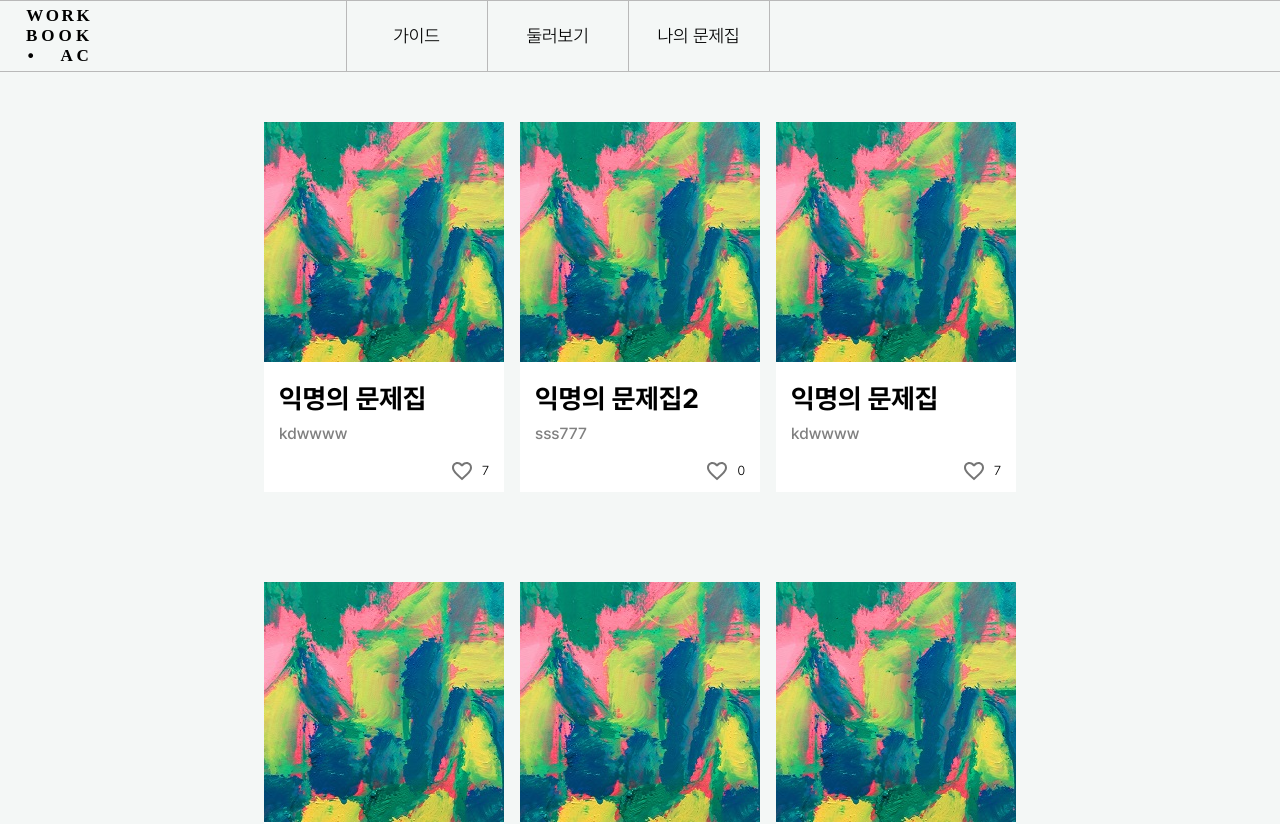
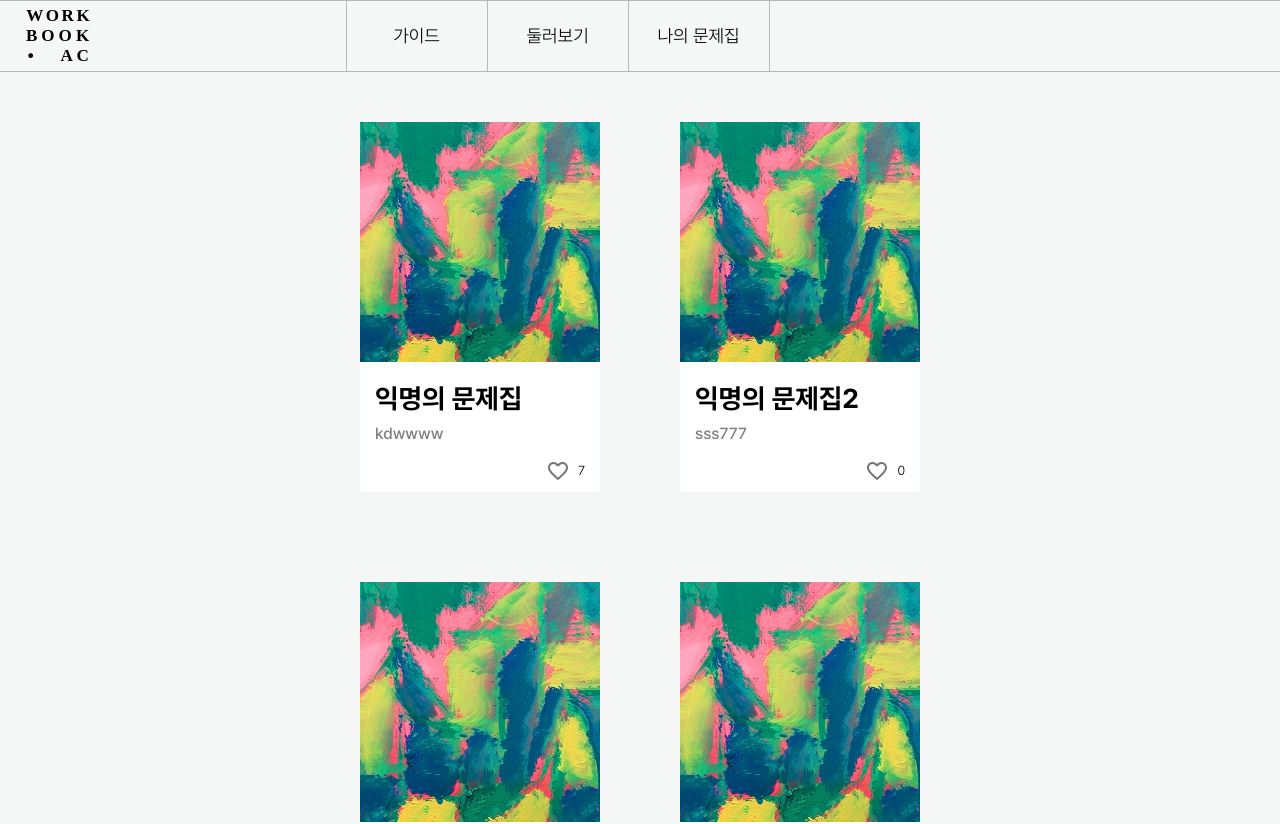
Before and after one commit to Dongw1126/workbook.ac, a React (Create React App) app: page /workbook/search in a window 1280 px wide. Shown: the top 824 px of the page. Built offline with nearby package versions, Linux system fonts and the light colour scheme.

Commit message:
fix: ui improvement

```diff
--- a/src/components/workbook/WorkbookCard.module.css
+++ b/src/components/workbook/WorkbookCard.module.css
@@ -1,8 +1,8 @@
 .card {
   width: 240px;
   height: 360px;
-  display: block;
-  margin: 50px auto;
+  justify-content: center;
+  margin: 50px 40px;
   transition: all 0.3s;
 }
 
--- a/src/components/workbook/WorkbookCard.tsx
+++ b/src/components/workbook/WorkbookCard.tsx
@@ -24,7 +24,7 @@ const handleImgError = (e: any) => {
  */
 function WorkbookCard(props: Props) {
     return (
-        <span className={styles.card}>
+        <div className={styles.card}>
             <div className={styles.cardHeader}>
                 <Link to="/workbook/edit">
                     <img src={props.data.img} alt="Workbook Image" onError={handleImgError} />
@@ -62,7 +62,7 @@ function WorkbookCard(props: Props) {
                     </div>
                 </div>
             </div>
-        </span>
+        </div>
     );
 }
 
--- a/src/components/workbook/WorkbookList.tsx
+++ b/src/components/workbook/WorkbookList.tsx
@@ -14,13 +14,12 @@ type Props = {
 
 function WorkbookList(props: Props) {
     return(
-        <div style={{ width: "60%", margin: "auto", display: "flex", flexWrap: "wrap" }}>
+        <div style={{ width: "60%", margin: "auto", display: "flex", flexWrap: "wrap", justifyContent: "center" }}>
             {props.data.map((item, index) => {
                 return(
                     <WorkbookCard key={item.id} editable={props.editable} data={item} />
                 )
             })}
-
         </div>
     );
 }
```
